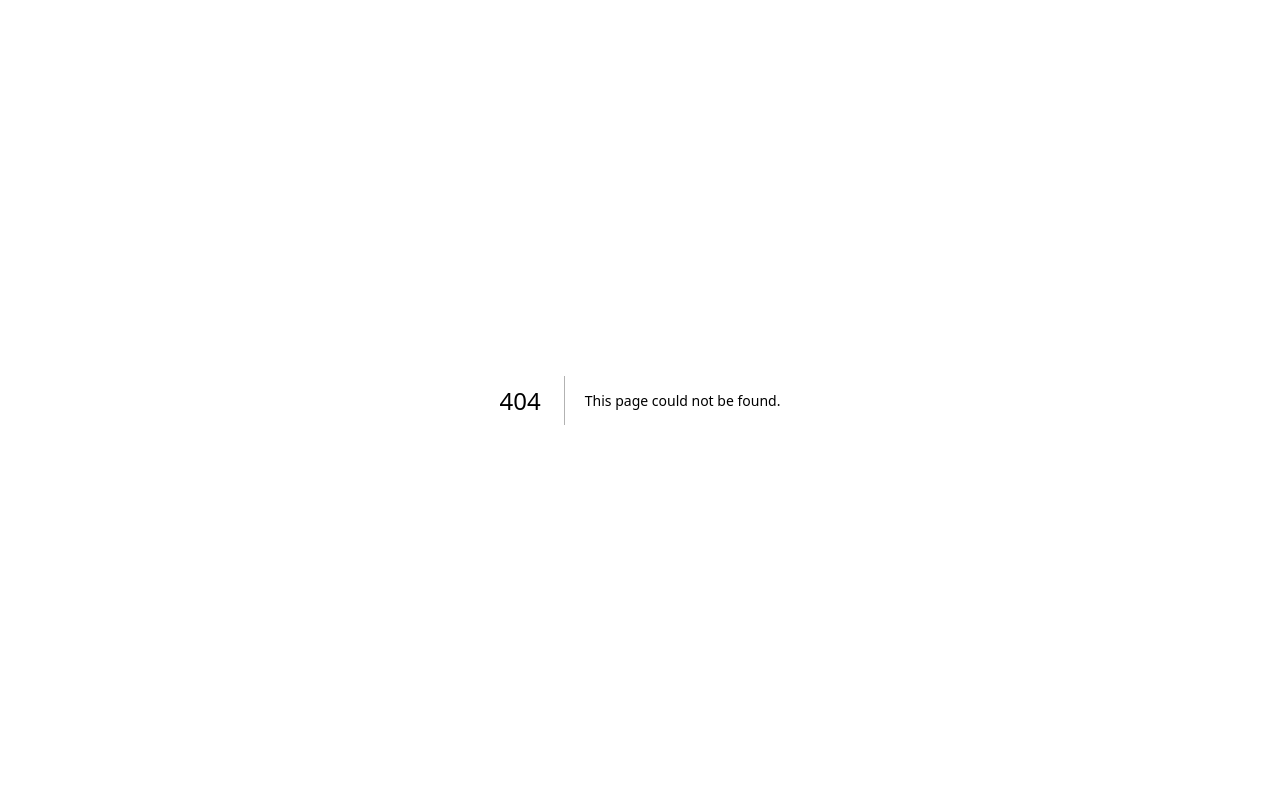
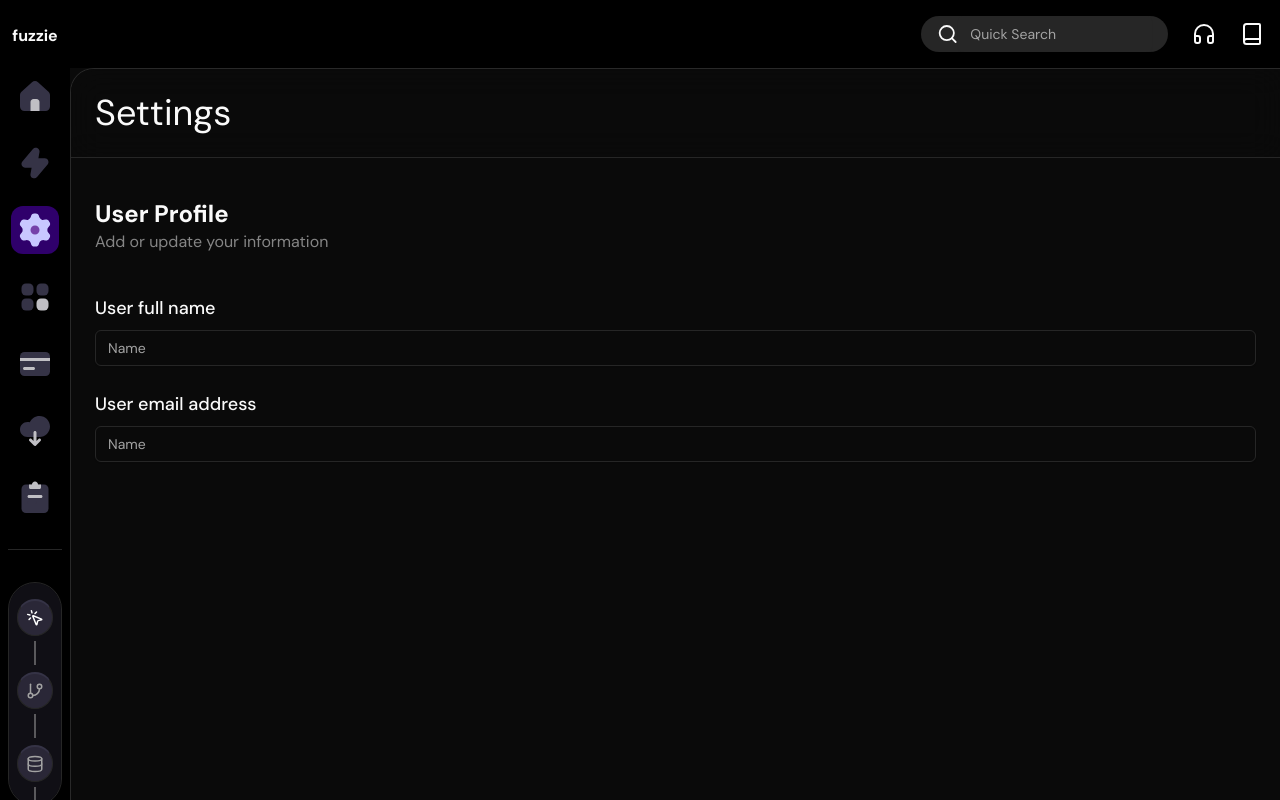
Before and after one commit to debianbaker/fuzzie, a Next.js app: page /settings in a window 1280 px wide. Before the commit this address had no page. Built offline with nearby package versions, Linux system fonts and the light colour scheme.

Commit message:
Added React-Shad-Zod form

```diff
--- a/package.json
+++ b/package.json
@@ -9,7 +9,9 @@
     "lint": "next lint"
   },
   "dependencies": {
+    "@hookform/resolvers": "^3.10.0",
     "@radix-ui/react-dropdown-menu": "^2.1.5",
+    "@radix-ui/react-label": "^2.1.1",
     "@radix-ui/react-separator": "^1.1.1",
     "@radix-ui/react-slot": "^1.1.1",
     "@radix-ui/react-tooltip": "^1.1.7",
@@ -25,8 +27,10 @@
     "next-themes": "^0.4.4",
     "react": "^19.0.0",
     "react-dom": "^19.0.0",
+    "react-hook-form": "^7.54.2",
     "tailwind-merge": "^2.6.0",
-    "tailwindcss-animate": "^1.0.7"
+    "tailwindcss-animate": "^1.0.7",
+    "zod": "^3.24.1"
   },
   "devDependencies": {
     "@eslint/eslintrc": "^3",
--- /dev/null
+++ b/src/app/(main)/(pages)/settings/page.tsx
@@ -0,0 +1,24 @@
+import ProfileForm from '@/components/forms/profile-form';
+import React from 'react';
+
+const Settings = () => {
+    return(
+        //WIP: Wire up Profile picture
+        <div className="flex flex-col gap-4">
+            <h1 className="text-4xl sticky top-0 z-[10] p-6 bg-background/50 backdrop-blur-lg
+            flex items-center justify-between border-b">
+                <span>Settings</span>
+            </h1>
+            <div className="flex flex-col gap-10 p-6">
+                <div>
+                    <h2 className="text-2xl font-bold">User Profile</h2>
+                    <p className="text-base text-white/50">
+                        Add or update your information
+                    </p>
+                </div>
+                <ProfileForm/>
+            </div>
+        </div>
+    )
+}
+export default Settings
--- /dev/null
+++ b/src/components/forms/profile-form.tsx
@@ -0,0 +1,67 @@
+'use client'
+import { zodResolver } from '@hookform/resolvers/zod'
+import { EditUserProfileSchema } from "@/lib/types"
+import { useState } from "react"
+import { useForm } from "react-hook-form"
+import { z } from 'zod'
+import { Form, FormControl, FormField, FormItem, FormLabel, FormMessage } from '../ui/form'
+import { Input } from '../ui/input'
+const ProfileForm = () => {
+    const [isLoading, setIsLoading] = useState(false)
+    const form = useForm<z.infer<typeof EditUserProfileSchema>>({
+        mode:'onChange',
+        resolver: zodResolver(EditUserProfileSchema),
+        defaultValues: {
+            name: "",
+            email: "",
+        },
+    })
+    return (
+        <Form {...form}>
+            <form
+                className="flex flex-col gap-6"
+                onSubmit={() => {}}
+            >
+                <FormField
+                    disabled={isLoading}
+                    control={form.control}
+                    name="name"
+                    render={ ({ field }) => (
+                        <FormItem>
+                            <FormLabel className="text-lg">
+                                User full name
+                            </FormLabel>
+                            <FormControl>
+                                <Input
+                                    placeholder="Name"
+                                    {...field}
+                                />
+                            </FormControl>
+                            <FormMessage/>
+                        </FormItem>
+                    )}
+                />
+                <FormField
+                    disabled={isLoading}
+                    control={form.control}
+                    name="email"
+                    render={ ({ field }) => (
+                        <FormItem>
+                            <FormLabel className="text-lg">
+                                User email address
+                            </FormLabel>
+                            <FormControl>
+                                <Input
+                                    placeholder="Name"
+                                    {...field}
+                                />
+                            </FormControl>
+                            <FormMessage/>
+                        </FormItem>
+                    )}
+                />
+            </form>
+        </Form>
+    )
+}
+export default ProfileForm
--- a/src/components/sidebar/index.tsx
+++ b/src/components/sidebar/index.tsx
@@ -52,7 +52,6 @@
                                 </TooltipTrigger>
                                 <TooltipContent
                                     side="right"
-                                    className="bg-black/10 backdrop-blur-xl dark:text-white text-black"
                                 >
                                     <p>{menuItem.name}</p>
                                 </TooltipContent>
--- /dev/null
+++ b/src/components/ui/form.tsx
@@ -0,0 +1,178 @@
+"use client"
+
+import * as React from "react"
+import * as LabelPrimitive from "@radix-ui/react-label"
+import { Slot } from "@radix-ui/react-slot"
+import {
+  Controller,
+  ControllerProps,
+  FieldPath,
+  FieldValues,
+  FormProvider,
+  useFormContext,
+} from "react-hook-form"
+
+import { cn } from "@/lib/utils"
+import { Label } from "@/components/ui/label"
+
+const Form = FormProvider
+
+type FormFieldContextValue<
+  TFieldValues extends FieldValues = FieldValues,
+  TName extends FieldPath<TFieldValues> = FieldPath<TFieldValues>
+> = {
+  name: TName
+}
+
+const FormFieldContext = React.createContext<FormFieldContextValue>(
+  {} as FormFieldContextValue
+)
+
+const FormField = <
+  TFieldValues extends FieldValues = FieldValues,
+  TName extends FieldPath<TFieldValues> = FieldPath<TFieldValues>
+>({
+  ...props
+}: ControllerProps<TFieldValues, TName>) => {
+  return (
+    <FormFieldContext.Provider value={{ name: props.name }}>
+      <Controller {...props} />
+    </FormFieldContext.Provider>
+  )
+}
+
+const useFormField = () => {
+  const fieldContext = React.useContext(FormFieldContext)
+  const itemContext = React.useContext(FormItemContext)
+  const { getFieldState, formState } = useFormContext()
+
+  const fieldState = getFieldState(fieldContext.name, formState)
+
+  if (!fieldContext) {
+    throw new Error("useFormField should be used within <FormField>")
+  }
+
+  const { id } = itemContext
+
+  return {
+    id,
+    name: fieldContext.name,
+    formItemId: `${id}-form-item`,
+    formDescriptionId: `${id}-form-item-description`,
+    formMessageId: `${id}-form-item-message`,
+    ...fieldState,
+  }
+}
+
+type FormItemContextValue = {
+  id: string
+}
+
+const FormItemContext = React.createContext<FormItemContextValue>(
+  {} as FormItemContextValue
+)
+
+const FormItem = React.forwardRef<
+  HTMLDivElement,
+  React.HTMLAttributes<HTMLDivElement>
+>(({ className, ...props }, ref) => {
+  const id = React.useId()
+
+  return (
+    <FormItemContext.Provider value={{ id }}>
+      <div ref={ref} className={cn("space-y-2", className)} {...props} />
+    </FormItemContext.Provider>
+  )
+})
+FormItem.displayName = "FormItem"
+
+const FormLabel = React.forwardRef<
+  React.ElementRef<typeof LabelPrimitive.Root>,
+  React.ComponentPropsWithoutRef<typeof LabelPrimitive.Root>
+>(({ className, ...props }, ref) => {
+  const { error, formItemId } = useFormField()
+
+  return (
+    <Label
+      ref={ref}
+      className={cn(error && "text-destructive", className)}
+      htmlFor={formItemId}
+      {...props}
+    />
+  )
+})
+FormLabel.displayName = "FormLabel"
+
+const FormControl = React.forwardRef<
+  React.ElementRef<typeof Slot>,
+  React.ComponentPropsWithoutRef<typeof Slot>
+>(({ ...props }, ref) => {
+  const { error, formItemId, formDescriptionId, formMessageId } = useFormField()
+
+  return (
+    <Slot
+      ref={ref}
+      id={formItemId}
+      aria-describedby={
+        !error
+          ? `${formDescriptionId}`
+          : `${formDescriptionId} ${formMessageId}`
+      }
+      aria-invalid={!!error}
+      {...props}
+    />
+  )
+})
+FormControl.displayName = "FormControl"
+
+const FormDescription = React.forwardRef<
+  HTMLParagraphElement,
+  React.HTMLAttributes<HTMLParagraphElement>
+>(({ className, ...props }, ref) => {
+  const { formDescriptionId } = useFormField()
+
+  return (
+    <p
+      ref={ref}
+      id={formDescriptionId}
+      className={cn("text-[0.8rem] text-muted-foreground", className)}
+      {...props}
+    />
+  )
+})
+FormDescription.displayName = "FormDescription"
+
+const FormMessage = React.forwardRef<
+  HTMLParagraphElement,
+  React.HTMLAttributes<HTMLParagraphElement>
+>(({ className, children, ...props }, ref) => {
+  const { error, formMessageId } = useFormField()
+  const body = error ? String(error?.message) : children
+
+  if (!body) {
+    return null
+  }
+
+  return (
+    <p
+      ref={ref}
+      id={formMessageId}
+      className={cn("text-[0.8rem] font-medium text-destructive", className)}
+      {...props}
+    >
+      {body}
+    </p>
+  )
+})
+FormMessage.displayName = "FormMessage"
+
+export {
+  useFormField,
+  Form,
+  FormItem,
+  FormLabel,
+  FormControl,
+  FormDescription,
+  FormMessage,
+  FormField,
+}
--- /dev/null
+++ b/src/components/ui/label.tsx
@@ -0,0 +1,26 @@
+"use client"
+
+import * as React from "react"
+import * as LabelPrimitive from "@radix-ui/react-label"
+import { cva, type VariantProps } from "class-variance-authority"
+
+import { cn } from "@/lib/utils"
+
+const labelVariants = cva(
+  "text-sm font-medium leading-none peer-disabled:cursor-not-allowed peer-disabled:opacity-70"
+)
+
+const Label = React.forwardRef<
+  React.ElementRef<typeof LabelPrimitive.Root>,
+  React.ComponentPropsWithoutRef<typeof LabelPrimitive.Root> &
+    VariantProps<typeof labelVariants>
+>(({ className, ...props }, ref) => (
+  <LabelPrimitive.Root
+    ref={ref}
+    className={cn(labelVariants(), className)}
+    {...props}
+  />
+))
+Label.displayName = LabelPrimitive.Root.displayName
+
+export { Label }
--- /dev/null
+++ b/src/lib/types.ts
@@ -0,0 +1,6 @@
+import { z } from "zod";
+
+export const EditUserProfileSchema = z.object({
+    email:z.string().email('Required'),
+    name:z.string().min(2, 'Required'),
+})
```
Also changed, not shown: 1 other file (tests, documents, lock files or other folders).
